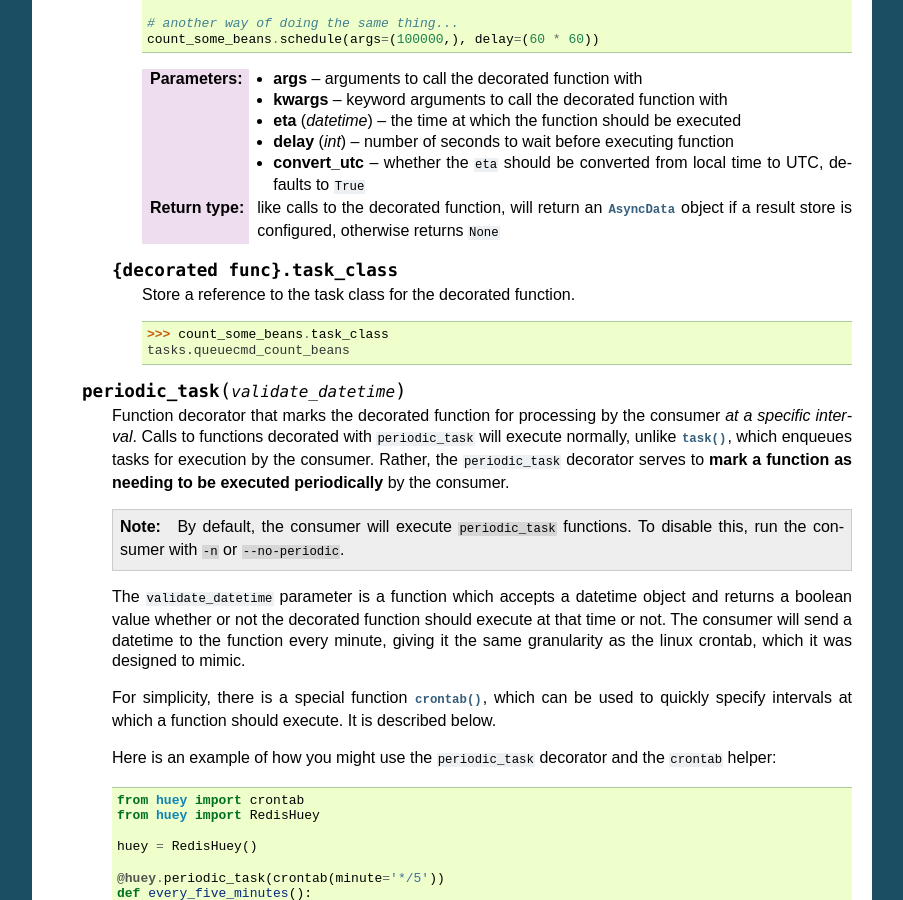
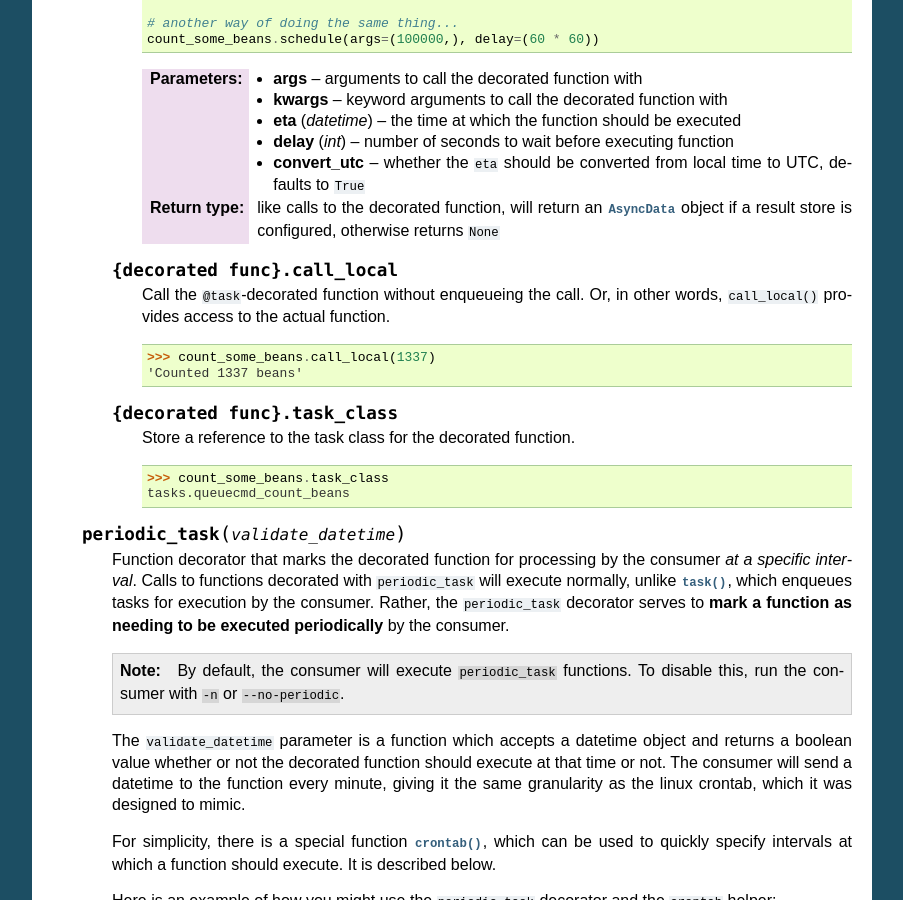
Before and after one commit to coleifer/huey, a Sphinx documentation site: the page built from docs/api.rst, in a window 1280 px wide and 900 px high, scrolled down 2412 px. Shown: the whole window, without its empty margins (198-1101 px from the left). Built offline with Sphinx 7.4.7, drawn with Linux system fonts in a browser that asks for light colours.

Commit message:
Add way to call `@task` decorated functions without enqueueing.

```diff
--- a/docs/api.rst
+++ b/docs/api.rst
@@ -158,6 +158,15 @@ Function decorators and helpers
                                 time to UTC, defaults to ``True``
             :rtype: like calls to the decorated function, will return an :py:class:`AsyncData`
                     object if a result store is configured, otherwise returns ``None``
+
+        .. py:function:: {decorated func}.call_local
+
+            Call the ``@task``-decorated function without enqueueing the call. Or, in other words, ``call_local()`` provides access to the actual function.
+
+            .. code-block:: pycon
+
+                >>> count_some_beans.call_local(1337)
+                'Counted 1337 beans'
 
         .. py:attribute:: {decorated func}.task_class
 
```
Also changed, not shown: 2 other files.
